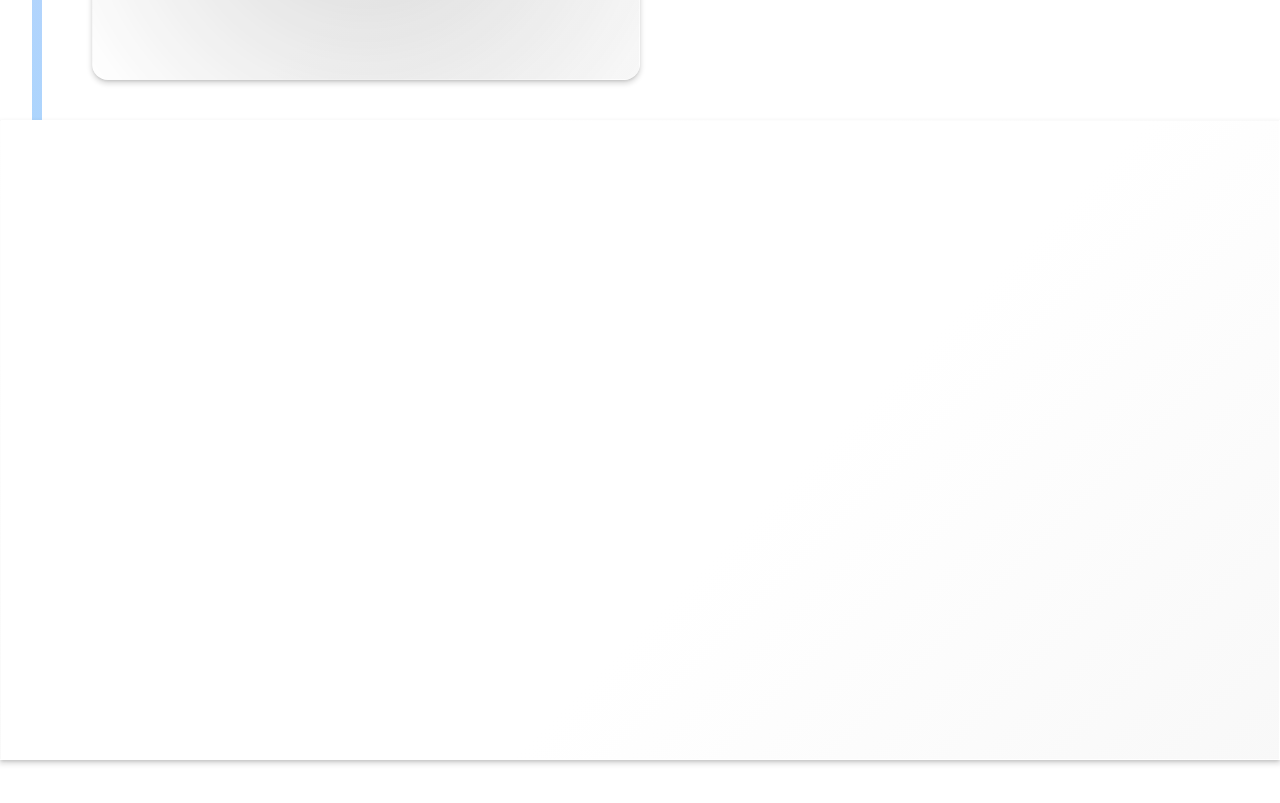
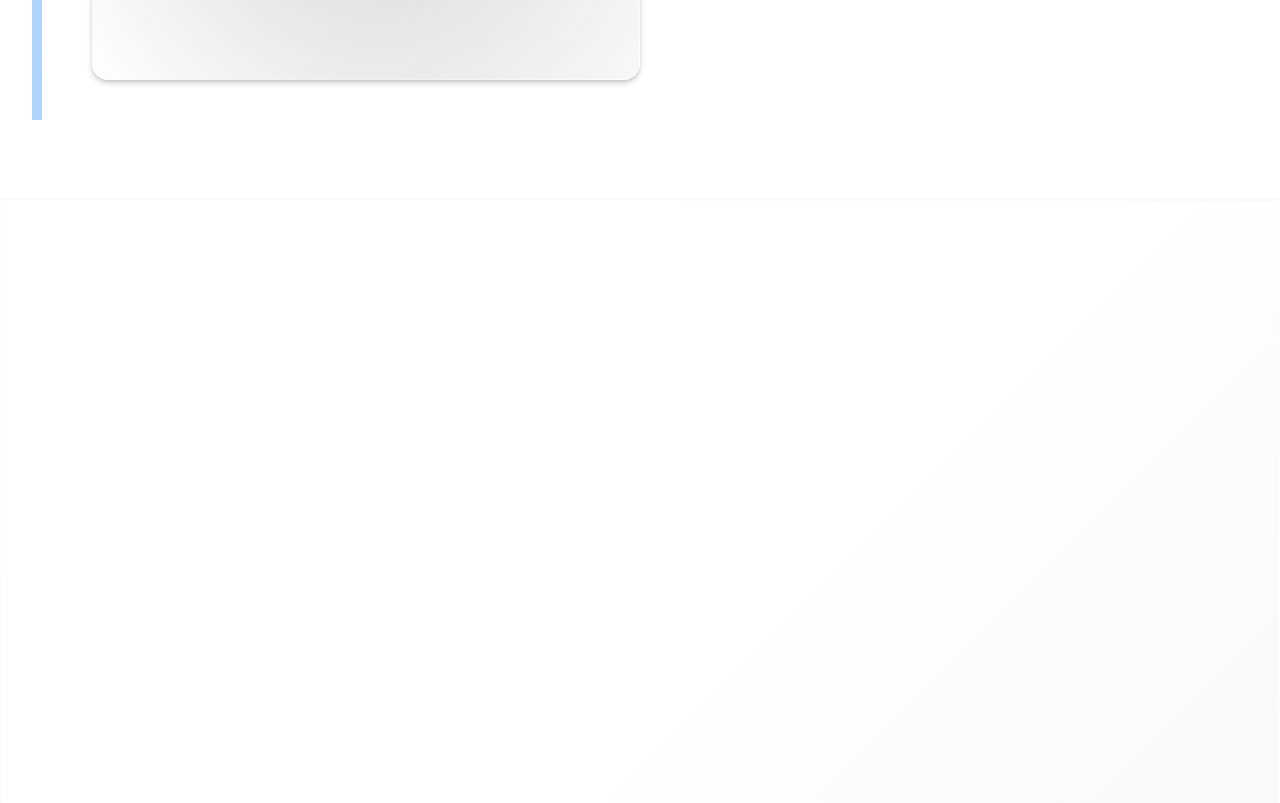
Before and after one commit to Local-Bias/nextjs-portfolio, a Next.js app: page / in a window 1280 px wide. Shown: the part 5640-6443 px from the top of the page. Before the commit the page ends 6400 px from the top, so only its background shows below. Built offline with nearby package versions, Linux system fonts and the light colour scheme.

Commit message:
💅 共通スタイルの変更

```diff
--- a/components/layout.tsx
+++ b/components/layout.tsx
@@ -30,6 +30,7 @@ const Component: FCX<Props> = ({ className, children }) => (
 
 const StyledComponent = styled(Component)`
   > footer {
+    margin-top: 10vh;
     min-height: 80vh;
     display: flex;
     flex-direction: column;
--- a/styles/globals.css
+++ b/styles/globals.css
@@ -1,18 +1,7 @@
 html,
 body {
-  padding: 0;
-  margin: 0;
   font-family: -apple-system, BlinkMacSystemFont, Segoe UI, Roboto, Oxygen, Ubuntu, Cantarell,
     Fira Sans, Droid Sans, Helvetica Neue, sans-serif;
-}
-
-a {
-  color: inherit;
-  text-decoration: none;
-}
-
-* {
-  box-sizing: border-box;
 }
 
 ::-webkit-scrollbar {
```
